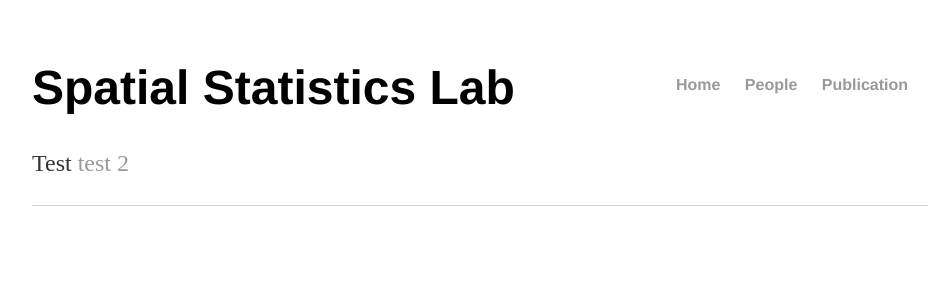
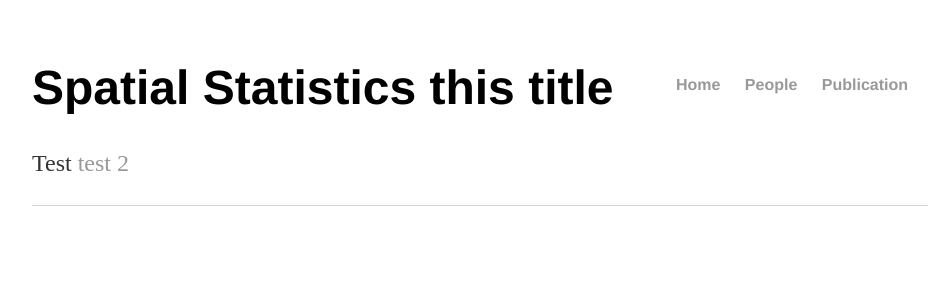
Before and after one commit to starestar/limcstat.github.io, a Jekyll site: the page built from index.html, in a window 1280 px wide. Shown: the top 300 px of the page, without its empty margins (160-1098 px from the left). Built offline with Jekyll 4.4.1, drawn with Linux system fonts in a browser that asks for light colours.

Commit message:
Update index.html

```diff
--- a/index.html
+++ b/index.html
@@ -4,6 +4,6 @@ title: Spatial Statistics which title
 ---
 <div class="blurb">
 
-	<h1>Spatial Statistics Lab</h1>
+	<h1>Spatial Statistics this title</h1>
 	<p>Test <a href="/about">test 2</a></p>
 </div><!-- /.blurb -->
```
